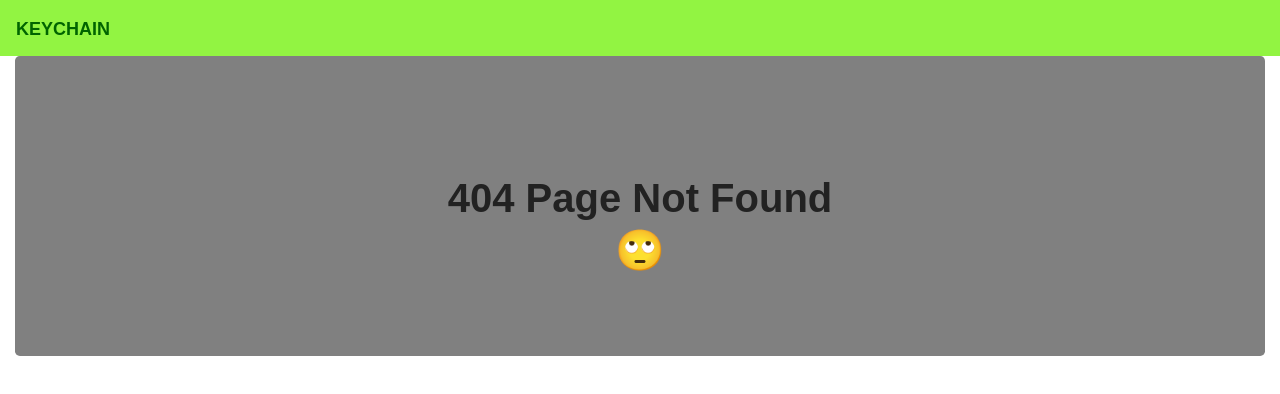
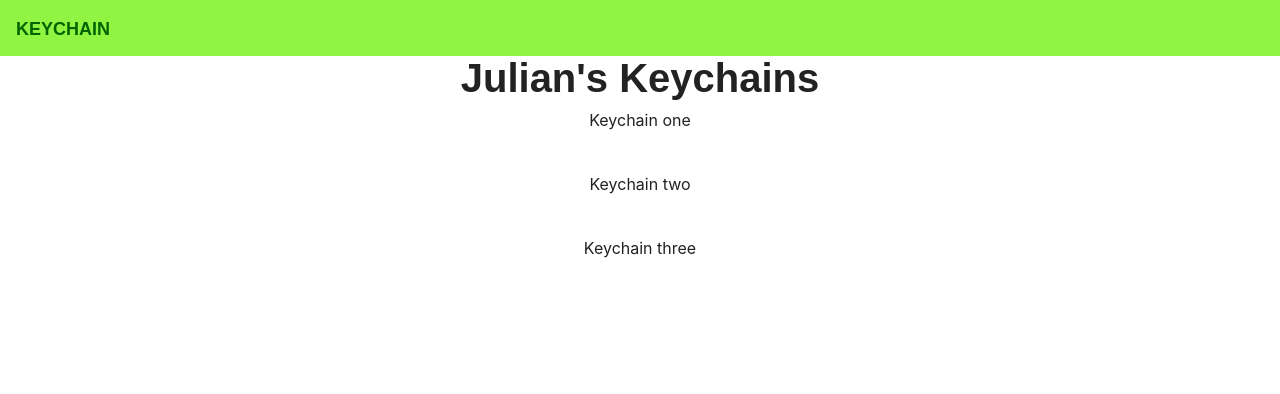
Before and after one commit to sl8te/keychain, a React (Create React App) app in the folder client/: page /view in a window 1280 px wide. Before the commit this address had no page. Shown: the top 394 px of the page. Built offline with nearby package versions, Linux system fonts and the light colour scheme; a web font is replaced by a local one.

Commit message:
adding view page

```diff
--- a/client/src/App.js
+++ b/client/src/App.js
@@ -9,6 +9,7 @@ import Login from "./pages/login/Login";
 import Authenticate from "./pages/authenticate/authenticate";
 import API from "./utils/API";
 import Home from "./pages/home/Home";
+import View from "./pages/view/View";
 
 function App() {
   return (
@@ -22,6 +23,7 @@ function App() {
           <Route exact path="/keys" component={Keys} />
           <Route exact path="/login" component={Login} />
           <Route exact path="/authenticate" component={Authenticate} />
+          <Route exact path="/view" component={View} />
           {/* <Route exact path="/friends" component={Friends} /> */}
           <Route component={NoMatch} />
         </Switch>
--- /dev/null
+++ b/client/src/pages/view/View.js
@@ -0,0 +1,23 @@
+import React, { Component } from "react";
+
+class View extends Component {
+    constructor (props) {
+      super(props);
+    }
+
+    render () {
+      return (
+        <div className="homePage">
+          <h1>Julian's Keychains</h1>
+          <p>Keychain one</p>
+          <br/>
+          <p>Keychain two</p>
+          <br/>
+          <p>Keychain three</p>
+          <br/>
+        </div>
+      )
+    }
+  }
+
+  export default View;
```
